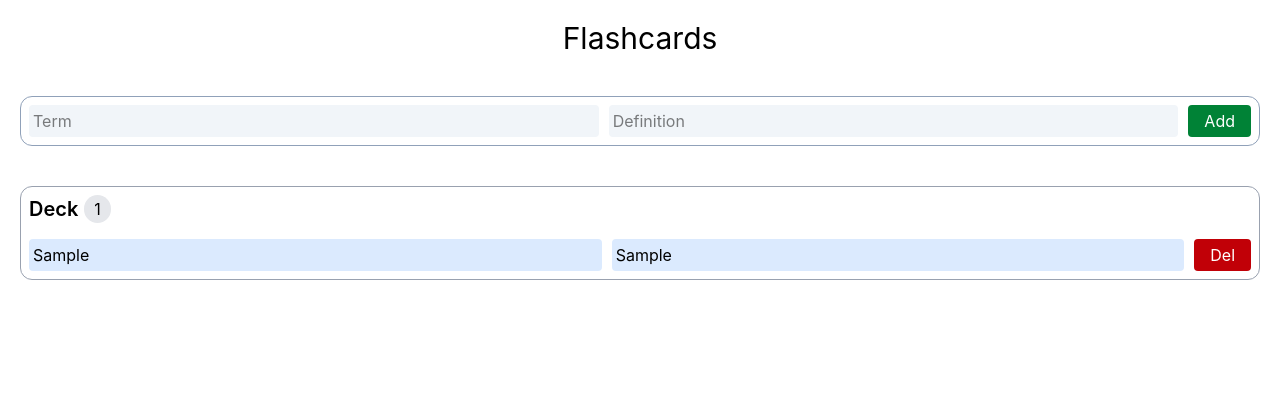
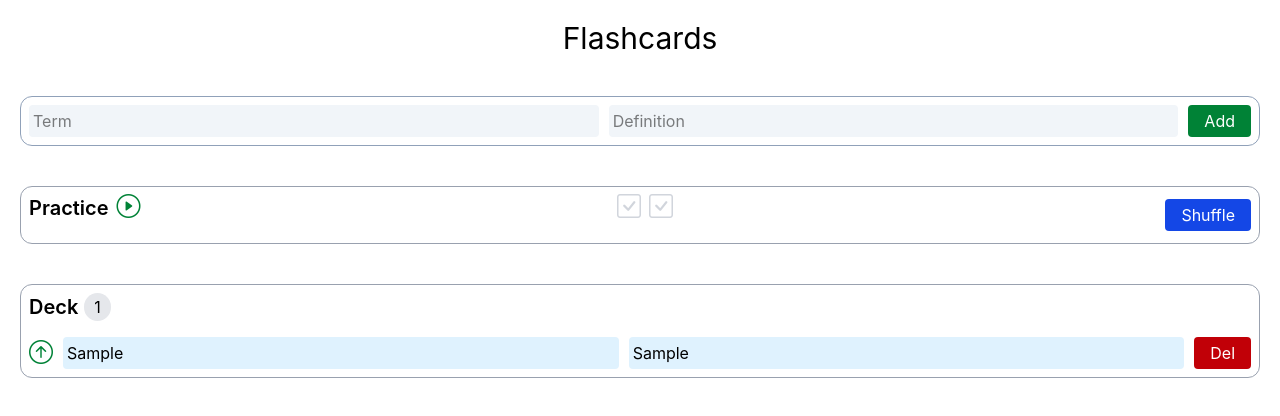
Before and after one commit to plaszlo/flashcards, a React (Vite) app: page / in a window 1280 px wide. Both pictures are taken after typing "Sample", "Sample" into the empty fields and a click on the button "Add". Shown: the top 416 px of the page. Built offline with nearby package versions, Linux system fonts and the light colour scheme.

Commit message:
practice element in development

```diff
--- a/src/AddCard.jsx
+++ b/src/AddCard.jsx
@@ -4,25 +4,33 @@ import { useDeck } from "./context/CardContext";
 
 
 export const AddCard = () => {
-    const { addToList } = useDeck();
+    const { cardList, addToList } = useDeck();
     const textareaRef = useRef();
 
     function handleSubmit(e){
         e.preventDefault();
-        if(e.target.term.value.trim() && e.target.def.value.trim()){
 
-            const newCard = {id: new Date().getTime(), term: e.target.term.value, def: e.target.def.value};
-            addToList(newCard);
-            e.target.reset();
-            textareaRef.current.style.height = '32px';
-        }else{
+        const term = e.target.term.value.trim();
+        const def = e.target.def.value.trim();
+
+        if(!term || !def){
             toast.error('Missing values');
+            return
         }
 
+        if(cardList.some(card => card.term.toLowerCase() === term.toLowerCase())){
+            toast.error('Duplicated Term!');
+            return
+        }
+
+        const newCard = {id: crypto.randomUUID(), term, def, status: 'unlearnt'}
+        addToList(newCard);
+        textareaRef.scrollHeight = '32px';
+        e.target.reset();
     }
 
   return (
-    <div className="border border-slate-400 mx-auto p-2 rounded-xl mb-10">
+    <div className="border border-slate-400 p-2 rounded-xl mb-10">
         <form onSubmit={handleSubmit}>
             <div className='flex gap-2.5'>
                 <input name="term" type="text" placeholder="Term" className="bg-slate-100 w-1/2 rounded p-1 h-fit" maxLength={30}></input>
--- a/src/Home.jsx
+++ b/src/Home.jsx
@@ -1,5 +1,5 @@
 import { AddCard } from './AddCard';
-import { Card, Deck } from './components';
+import { Deck, Practice } from './components';
 
 export const Home = () => {
 
@@ -10,6 +10,7 @@ export const Home = () => {
         </header>
         <section className='max-w-7xl mx-auto p-5'>
             <AddCard />
+            <Practice />
             <Deck />
         </section>
     </main>
--- a/src/components/Deck.jsx
+++ b/src/components/Deck.jsx
@@ -1,5 +1,5 @@
 import { useDeck } from "../context/CardContext";
-import { Card } from './Card';
+import { DeckCard } from './DeckCard';
 
 export const Deck = () => {
     const { cardList } = useDeck();
@@ -11,7 +11,7 @@ export const Deck = () => {
             <span className='bg-gray-200 rounded-full py-0.5 px-2.5'>{cardList.length}</span>
         </div>
         { cardList.map(card => (
-            <Card key={card.id} id={card.id} term={card.term} def={card.def} />
+            <DeckCard key={card.id} card={card}/>
         )) }
     </div>
   )
--- a/src/components/Card.jsx
+++ b/src/components/DeckCard.jsx
@@ -1,7 +1,8 @@
 import { useEffect, useRef, useState } from 'react';
 import { useDeck } from '../context/CardContext';
 
-export const Card = ({id, term, def}) => {
+export const DeckCard = ({card}) => {
+  const { id, term, def, status } = card;
   const { cardList, removeFromList, updateCard } = useDeck();
   const textareaRef = useRef();
   const [definition, setDefinition] = useState(def);
@@ -13,10 +14,19 @@ export const Card = ({id, term, def}) => {
     ta.style.height = `${ta.scrollHeight}px`;
   }, []);
 
+  const statusClasses = {
+    practising: 'bg-orange-100',
+    unlearnt: 'bg-sky-100',
+    learnt: 'bg-emerald-100',
+  };
+
+  console.log(status);
+
   return (
     <div className=' p-2 flex gap-2.5'>
+      <i onClick={() => updateCard(id, {status: 'practising'})} className='bi bi-arrow-up-circle text-green-700 text-2xl hover:drop-shadow-[0_0_10px_rgba(80,230,80,0.9)]'></i>
       <input
-        className="bg-blue-100 w-1/2 rounded p-1 whitespace-pre-line wrap-break-word min-w-0 overflow-hidden resize-none h-fit"
+        className="bg-sky-100 w-1/2 rounded p-1 whitespace-pre-line wrap-break-word min-w-0 overflow-hidden resize-none h-fit"
         maxLength={30}
         value={termInput}
         onBlur={() => {updateCard(id, {term: termInput})}}
@@ -27,7 +37,7 @@ export const Card = ({id, term, def}) => {
         }
       ></input>
       <textarea
-        className="bg-blue-100 w-1/2 rounded p-1 whitespace-pre-line wrap-break-word min-w-0 overflow-hidden resize-none"
+        className={`${statusClasses[status]}  w-1/2 rounded p-1 whitespace-pre-line wrap-break-word min-w-0 overflow-hidden resize-none`}
         ref={textareaRef}
         value={definition}
         onBlur={() => {updateCard(id, {def: definition})}}
--- /dev/null
+++ b/src/components/Practice.jsx
@@ -0,0 +1,133 @@
+import { useRef, useState } from "react";
+import { PracticeCard } from "./PracticeCard";
+import { useEffect } from "react";
+import { useDeck } from "../context/CardContext";
+
+import practiceRoundSFX from '../assets/practice_round.mp3';
+import practiceCompleteSFX from '../assets/practice_complete.mp3';
+
+export const Practice = () => {
+    const { cardList, updateCard } = useDeck();
+
+    const [practiceList, setPracticeList] = useState(
+        cardList.filter(card => card.status === 'practising')
+    );
+    const [isPractise, setIsPractise] = useState(false);
+    const [practiseRound, setPractiseRound] = useState(0);
+    const [practisedCards, setPractisedCards] = useState(new Set());
+
+    const audioRef = useRef({
+        practiceRoundSFX: new Audio(practiceRoundSFX),
+        practiceCompleteSFX: new Audio(practiceCompleteSFX)
+    })
+
+    function handleShuffle(e){
+        e.preventDefault();
+        setPracticeList(shuffle([...practiceList]));
+    }
+
+    function handleWordsSubmit(){
+        practiceList.forEach(card => {
+            updateCard(card.id, { status: 'learnt' });
+        });
+        setPracticeList([]);
+    }
+
+    function shuffle(array) {
+        for (let i = array.length - 1; i > 0; i--) {
+            const j = Math.floor(Math.random() * (i + 1));
+
+            [array[i], array[j]] = [array[j], array[i]];
+        }
+        return array;
+    }
+
+    useEffect(() => {
+        if(
+            practiceList.length > 0 &&
+            practisedCards.size === practiceList.length
+        ){
+            switch (practiseRound) {
+                case 0:
+                    setPractisedCards(new Set());
+                    setPractiseRound(prev => prev + 1);
+                    audioRef.current.practiceRoundSFX.currentTime = 0;
+                    audioRef.current.practiceRoundSFX.play();
+                    break;
+
+                case 1:
+                    setPractiseRound(prev => prev + 1);
+                    setIsPractise(false);
+                    audioRef.current.practiceCompleteSFX.currentTime = 0;
+                    audioRef.current.practiceCompleteSFX.play();
+                    break;
+            }
+        }
+    }, [practisedCards, practiceList.length])
+
+  return (
+    <div className="border border-gray-400 rounded-xl py-1 mb-10">
+        <div className="flex justify-between">
+            <div>
+                <span className="text-xl font-semibold p-2">Practice</span>
+                { isPractise ? (
+                    <i onClick={() => setIsPractise(!isPractise)} className="bi bi-pause-circle text-2xl text-yellow-300 hover:drop-shadow-[0_0_10px_rgba(230,230,80,0.9)]"></i>
+                ) : (
+                    practiseRound === 2 ? (
+                        <i onClick={handleWordsSubmit} className='bi bi-check-circle text-2xl text-green-700 hover:drop-shadow-[0_0_10px_rgba(80,230,80,0.9)]'></i>
+                    ) : (
+                        <i onClick={() => setIsPractise(!isPractise)} className='bi bi-play-circle text-2xl text-green-700 hover:drop-shadow-[0_0_10px_rgba(80,230,80,0.9)] '></i>
+                    )
+
+                ) }
+            </div>
+            <div>
+                {[...Array(2)].map((_, index) => (
+                    <i
+                        key={index}
+                        className={`bi bi-check-square text-2xl mr-2 ${
+                            index < practiseRound
+                                ? "text-green-700"
+                                : "text-gray-300"
+                        }`}
+                    ></i>
+                ))}
+            </div>
+            <button onClick={handleShuffle} className="bg-blue-700 rounded px-4 py-1 m-2 text-white">Shuffle</button>
+        </div>
+        <>
+            { isPractise ? (
+                practiceList.map(card => (
+                    <PracticeCard
+                        key={card.id}
+                        card={card}
+                        isPractised={practisedCards.has(card.id)}
+                        onPractised={(id) => {
+                            setPractisedCards(prev => new Set(prev).add(id));
+                        }}
+                    />
+                ))
+            ) : (
+                practiceList.map(card => (
+                    <div className="p-2 flex gap-2.5">
+                        <span className={
+                            practiseRound === 2 ? (
+                                'bg-emerald-100 p-1 rounded w-1/2 h-fit'
+                            ) : (
+                                'bg-sky-100 p-1 rounded w-1/2 h-fit'
+                            ) }
+                        >{card.term}</span>
+                        <span className={
+                            practiseRound === 2 ? (
+                                'bg-emerald-100 p-1 rounded w-1/2'
+                            ) : (
+                                'bg-sky-100 p-1 rounded w-1/2 '
+                            ) }
+                        >{card.def}</span>
+                    </div>
+                ))
+            ) }
+        </>
+    </div>
+  )
+}
--- /dev/null
+++ b/src/components/PracticeCard.jsx
@@ -0,0 +1,28 @@
+import { useEffect, useState } from "react";
+
+export const PracticeCard = ({card, isPractised, onPractised}) => {
+    const { id, term, def, status } = card;
+    const [termInput, setTermInput] = useState('');
+
+    useEffect(() => {
+      if(termInput === term){
+        onPractised(id);
+      }
+    }, [termInput]);
+
+  return (
+      <>
+        { isPractised ? (
+          <div className="p-2 flex gap-2.5">
+            <span className='bg-emerald-100 p-1 rounded w-1/2 h-fit' readOnly={true}>{term}</span>
+            <span className="bg-emerald-100 p-1 rounded w-1/2">{def}</span>
+          </div>
+        ) : (
+          <div className="p-2 flex gap-2.5">
+            <input onChange={(e) => setTermInput(e.target.value)} className='bg-sky-100 p-1 rounded w-1/2 h-fit' />
+            <span className="bg-sky-100 p-1 rounded w-1/2">{def}</span>
+          </div>
+        ) }
+    </>
+  )
+}
--- a/src/components/index.jsx
+++ b/src/components/index.jsx
@@ -1,2 +1,3 @@
-export { Card } from './Card';
+export { DeckCard } from './DeckCard';
 export { Deck } from './Deck';
+export { Practice } from './Practice';
--- a/src/index.css
+++ b/src/index.css
@@ -1 +1,2 @@
+@import url("https://cdn.jsdelivr.net/npm/bootstrap-icons@1.8.3/font/bootstrap-icons.css");
 @import "tailwindcss";
```
Also changed, not shown: 2 other files (tests, documents, lock files or other folders).
